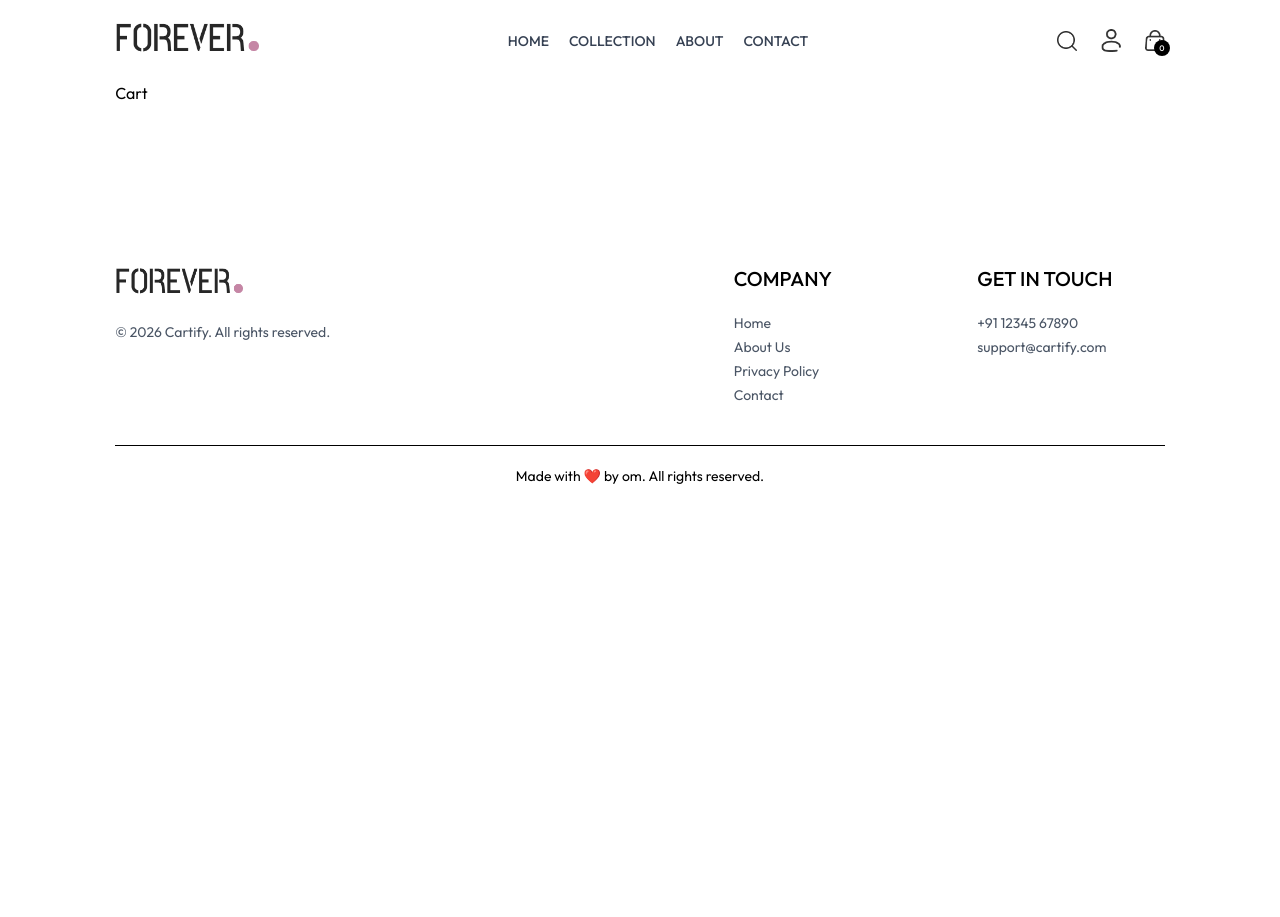
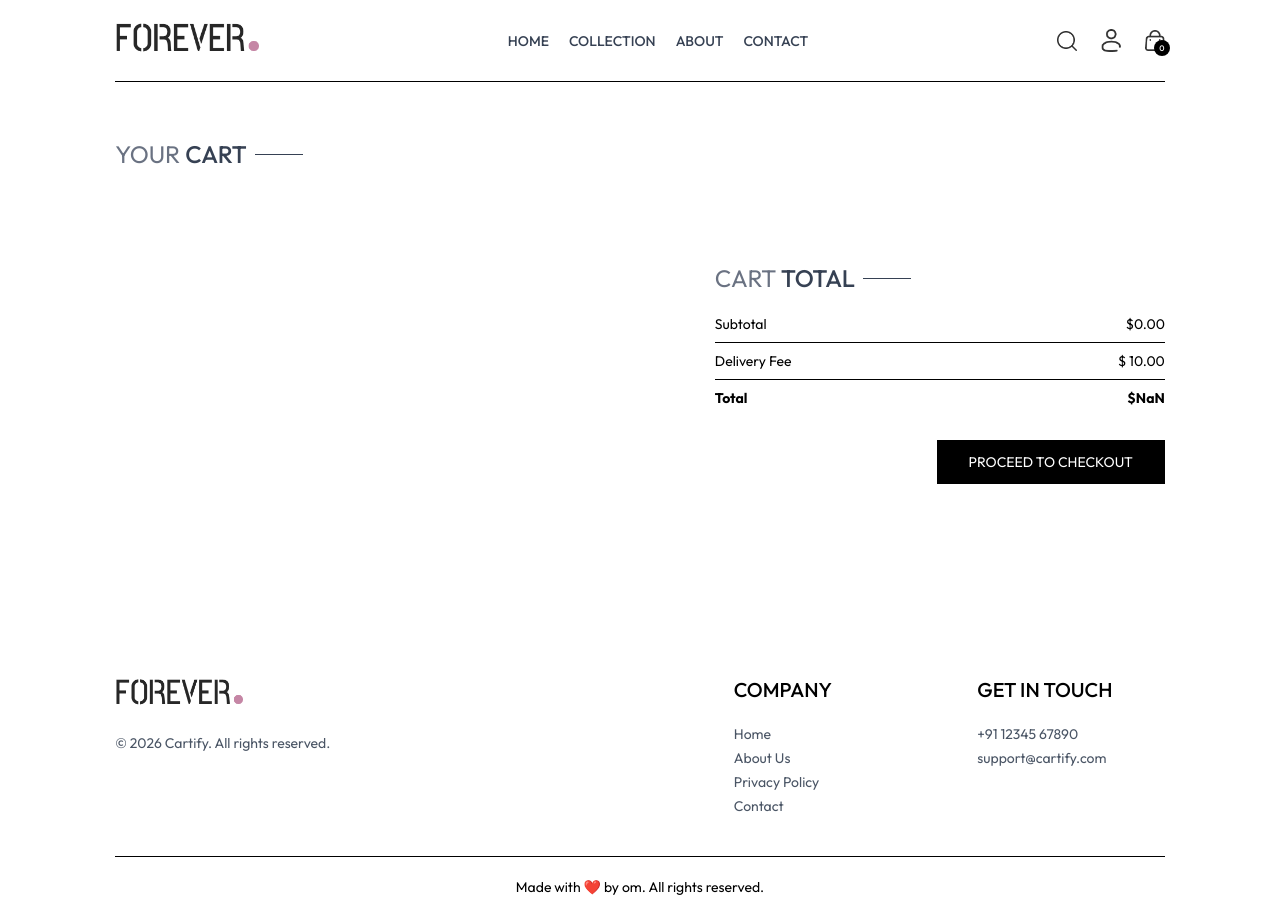
Before and after one commit to OmBilthere/Forever-Ecommerce-website, a React (Vite) app in the folder frontend/: page /cart in a window 1280 px wide. Before the commit the page ends 800 px from the top, so only its background shows below. Built offline with nearby package versions, Linux system fonts and the light colour scheme.

Commit message:
Implement cart functionality: add updateQuantity method, calculate total amount, and create CartTotal component for displaying cart summary

```diff
--- /dev/null
+++ b/frontend/src/components/CartTotal.jsx
@@ -0,0 +1,33 @@
+import React from 'react'
+import { useContext } from 'react'
+import { ShopContext } from '../context/ShopContext'
+import Title from './Title'
+const CartTotal = () => {
+
+    const { currency , delivery_fee , getCartAmount } = useContext(ShopContext)
+  return (
+    <div className='w-full'>
+        <div className='text-2xl'>
+            <Title text1 ={'CART'} text2={'TOTAL'}/>
+        </div>
+        <div className='flex flex-col gap-2 mt-2 text-sm'>
+            <div className='flex justify-between'>
+                <p>Subtotal</p>
+                <p>{currency}{getCartAmount()?.toFixed(2) || '0.00'}</p>
+            </div>
+            <hr />
+            <div className='flex justify-between'>
+                <p>Delivery Fee</p>
+                <p>{currency} {delivery_fee?.toFixed(2)}</p>
+            </div>
+            <hr />
+            <div className='flex justify-between'>
+             <b>Total</b>
+             <b>{currency}{getCartAmount()===0 ? 0 : getCartAmount() + delivery_fee}</b>
+           </div>
+       </div>
+    </div>
+  )
+}
+
+export default CartTotal
--- a/frontend/src/context/ShopContext.jsx
+++ b/frontend/src/context/ShopContext.jsx
@@ -3,6 +3,8 @@
 import { products } from "../assets/assets";
 
 import { toast } from 'react-toastify'
+
+import { useNavigate } from "react-router-dom";
 
 export const ShopContext = createContext();
 
@@ -17,6 +19,8 @@
     const [showSearch, setShowSearch] = useState(false)
 
     const [cartItems, setCartItems] = useState({})
+
+    const navigate = useNavigate()
 
     const addToCart = async ( itemId , size) =>{
 
@@ -84,8 +88,44 @@
 
     return totalCount
 
-  }
+    }
 
+   const updateQuantity = async ( itemId , size , quantity) => {
+
+       let cartData = structuredClone(cartItems)
+
+       cartData[itemId][size] = quantity
+
+       setCartItems(cartData)
+
+    }
+
+    const getCartAmount = () =>{
+
+       let totalAmount = 0;
+
+       for (const items in cartItems) {
+
+        let itemInfo = products.find((product)=>product._id === items)
+
+            for(const item in cartItems[items]) {
+
+                    try {
+
+                        if(cartItems[items][item]>0) {
+
+                             totalAmount+= cartItems[items][item] * itemInfo.price
+                        }
+
+                    } catch (error) {
+                        console.log(error)
+                    }
+
+       }
+        return totalAmount
+    }
+
+ }
 
     const value = {
 
@@ -93,7 +133,9 @@
 
       search , setSearch , showSearch , setShowSearch ,
 
-      cartItems , addToCart , getCartCount
+      cartItems , addToCart , getCartCount , updateQuantity
+
+      , getCartAmount , navigate
 
     }
 
--- a/frontend/src/pages/Cart.jsx
+++ b/frontend/src/pages/Cart.jsx
@@ -1,8 +1,85 @@
-import React from 'react'
+import { useContext , useState , useEffect } from 'react'
+import { ShopContext } from '../context/ShopContext'
+import Title from '../components/Title'
+import { assets } from '../assets/assets'
+import CartTotal from '../components/CartTotal'
 
 const Cart = () => {
+
+  const {products , currency , cartItems , updateQuantity , navigate} = useContext(ShopContext)
+
+  const [cartData , setCartData] = useState([])
+
+  useEffect(()=>{
+
+    const tempData = [];
+
+    for (const items in cartItems) {
+
+     for(const item in cartItems[items]) {
+
+          if(cartItems[items][item] > 0) {
+
+             tempData.push(
+              {
+                _id : items,
+                size: item,
+                quantity: cartItems[items][item]
+              }
+            )
+          }
+        }
+
+     }
+
+     setCartData(tempData)
+
+   }, [cartItems])
+
   return (
-    <div>Cart</div>
+    <div className='border-t pt-14'>
+       <div className='text-2xl mb-3'>
+         <Title  text1={'YOUR'} text2={'CART'}/>
+       </div>
+
+       <div>
+         {
+
+          cartData.map((item ,index) =>{
+
+            const productData = products.find((product)=>product._id === item._id )
+
+            return (
+              <div key={index} className='py-4 border-t border-b-gray-400 text-gray-700 grid grid-cols-[4fr_0.5fr_0.5fr] sm:grid-cols-[4fr_2fr_0.5fr] items-center gap-4'>
+                <div className='flex items-start gap-6'>
+                  <img className='w-16 sm:w-20' src={productData.image[0]} alt="" />
+                  <div>
+                    <p className='text-xs sm:text-lg font-medium'>{productData.name}</p>
+                    <div className='flex items-center gap-5 mt-2'>
+                      <p className=''>{currency}{productData.price}</p>
+                      <p className='px-2 sm:px-3 sm:py-1 border border-gray-300 bg-slate-50'>{item.size}
+                      </p>
+                    </div>
+                  </div>
+                </div>
+                  <input onChange={(e)=>updateQuantity(item._id , item.size , Number(e.target.value))} className='border border-gray-300 max-w-10 sm:max-w-20 px-1 sm:px-2 py-1' type="number" min={1} value={item.quantity} />
+                  <img onClick={()=>updateQuantity(item._id, item.size, 0)} className='w-4 mr-4 sm:w-5 cursor-pointer' src={assets.bin_icon} alt="" />
+              </div>
+            )
+          })
+
+         }
+       </div>
+
+       <div className='flex justify-end my-20'>
+        <div className='w-full sm:w-112.5'>
+          <CartTotal />
+          <div className='w-full text-end'>
+            <button onClick={()=>navigate('/place-order')} className='bg-black text-white text-sm my-8 px-8 py-3 cursor-pointer'>PROCEED TO CHECKOUT</button>
+          </div>
+        </div>
+       </div>
+    </div>
   )
 }
 
```
